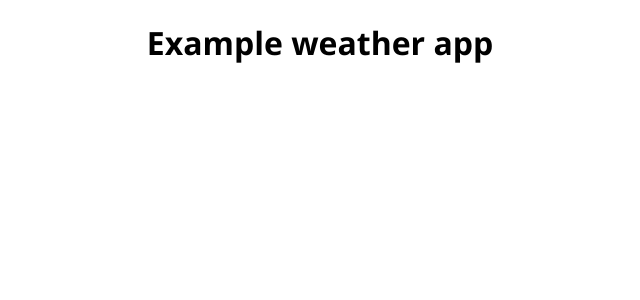
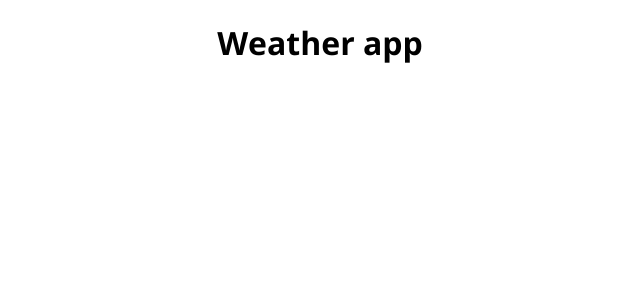
Before and after one commit to Mikethekidmyers/weather-app, a React (Create React App) app: page / in a window 1280 px wide. Shown: the top 300 px of the page, without its empty margins (320-960 px from the left). Built offline with nearby package versions, Linux system fonts and the light colour scheme.

Commit message:
changed header title

```diff
--- a/src/components/Header.js
+++ b/src/components/Header.js
@@ -3,7 +3,7 @@ import styled from 'styled-components';
 export default function Header(){
 	return(
 		<HeaderWrapper>
-			<h1>Example weather app</h1>
+			<h1>Weather app</h1>
 		</HeaderWrapper>
 	)
 }
```
